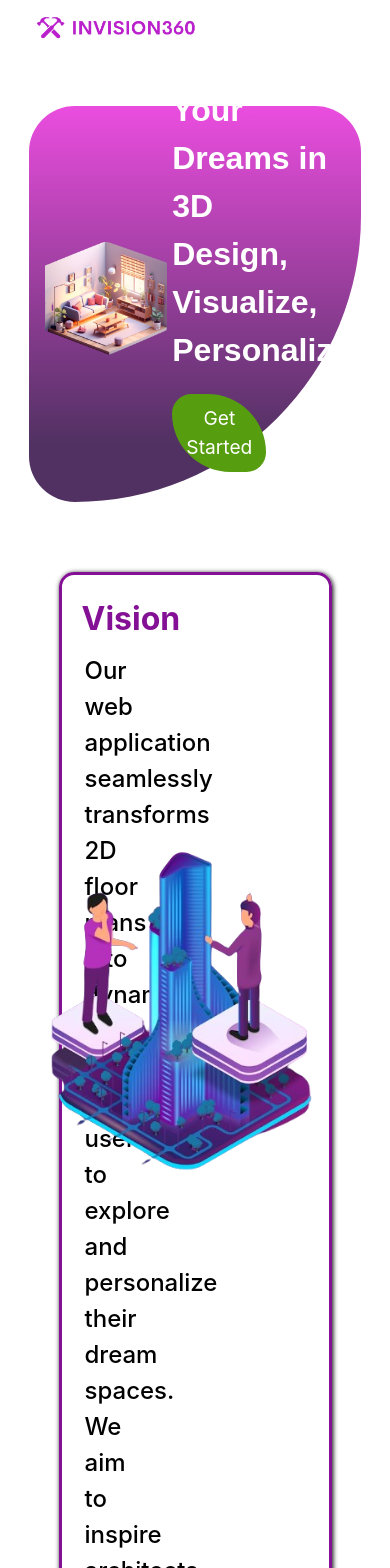
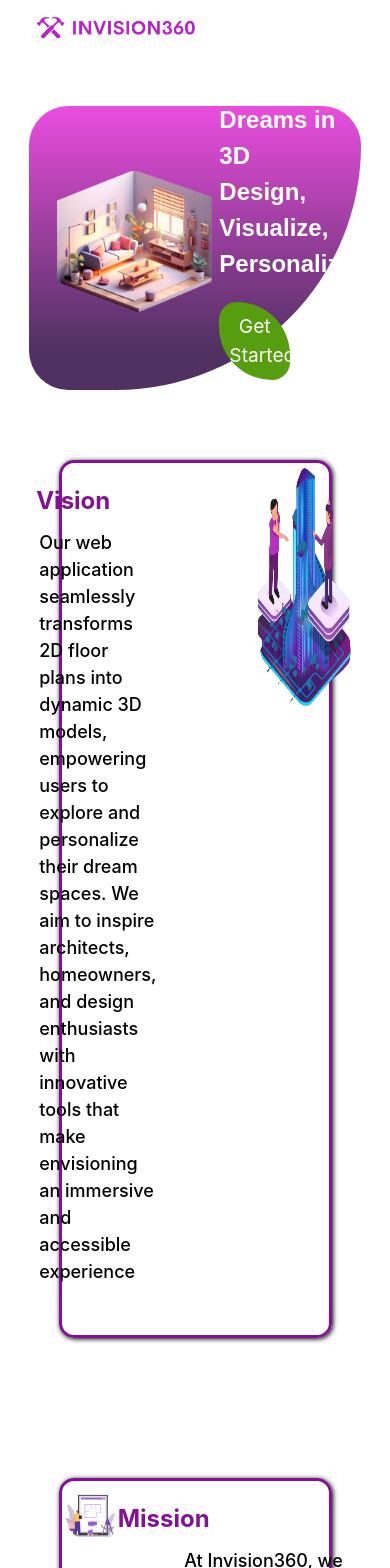
Before and after one commit to Invision36O/invision-frontend, a React (Vite) app: page / in a window 390 px wide. Shown: the top 1568 px of the page. Built offline with nearby package versions, Linux system fonts and the light colour scheme.

Commit message:
Landing Page

```diff
--- a/src/Components/Home.css
+++ b/src/Components/Home.css
@@ -15,7 +15,7 @@
     width: 85%;
     height: 100%;
     margin-top: 50px;
-    padding: 30px 0px;
+    padding: 10px 0px;
     align-items: center;
 }
 
@@ -24,25 +24,31 @@
     flex-direction: column;
     text-align: right;
     margin-top: -50px;
-    margin-left: 20%;
+    margin-left: 15%;
 }
 
 .details h1{
     font-family: Arial, Helvetica, sans-serif;
     text-align: left;
     font-weight: 600;
-    font-size: 3em;
+    font-size: 2em;
 }
 
-@media (max-width: 1600px) {
+@media (max-width: 1200px) {
     .details h1 {
-      font-size: 2.2em;
+      font-size: 1.5em;
+    }
+      .image img{
+        height: 50%;
+        width: 50%;
+        margin: 5% 20%;
+
     }
   }
 
-  @media (max-width: 1200px) {
+  @media (max-width: 1000px) {
     .details h1 {
-      font-size: 2em;
+      font-size: 1.5em;
     }
   }
 
@@ -82,8 +88,8 @@
 
   .image img{
     height: 100%;
-    width: 160%;
-    margin: 10% 20%;
+    width: 110%;
+    margin: 5% 20%;
 }
 
 .vision{
@@ -94,27 +100,29 @@
   border-radius: 15px;
   padding: 20px;
   box-shadow: 1px 1px 5px;
+  display: flex;
+  flex-direction: row;
+  justify-content: center;
 }
 
 .vision h1{
   font-weight: 700;
   margin: 0%;
-  font-size: xx-large;
+  font-size: x-large;
   color: #841195;
   text-align: left;
 }
 
 .vision p{
-  font-size: x-large;
+  font-size: large;
   font-weight: 500;
-  padding: 10px 300px 30px 3px;
+  padding: 10px 100px 30px 3px;
 }
 
 .vision img{
-  position: absolute;
-  right: 11%;
-  top: 100%;
-  height: 40%;
+  width: 25vw;
+  height: 25vh;
+  scale: 120%;
 }
 
 .mission{
@@ -132,13 +140,13 @@
   font-weight: 700;
   margin: 0%;
   margin-left: 5%;
-  font-size: xx-large;
+  font-size: x-large;
   color: #841195;
   text-align: left;
 }
 
 .mission p{
-  font-size: x-large;
+  font-size: large;
   font-weight: 500;
   padding: 10px 30px 30px 80px;
 }
@@ -164,7 +172,7 @@
 .features h1{
   font-weight: 600;
   font-size: xxx-large;
-  border-radius: 0 0 15px 15px; /* Adjust values to suit your design */
+  border-radius: 0 0 15px 15px;
   background-color: #841195;
   width: fit-content;
   padding: 10px 70px;
--- a/src/Components/Home.jsx
+++ b/src/Components/Home.jsx
@@ -20,8 +20,10 @@ export const Homepage = () => {
           </div>
 
           <div className="vision">
-            <h1>Vision</h1>
-            <p>Our web application seamlessly transforms 2D floor plans into dynamic 3D models, empowering users to explore and personalize their dream spaces. We aim to inspire architects, homeowners, and design enthusiasts with innovative tools that make envisioning an immersive and accessible experience</p>
+            <div className="text">
+              <h1>Vision</h1>
+              <p>Our web application seamlessly transforms 2D floor plans into dynamic 3D models, empowering users to explore and personalize their dream spaces. We aim to inspire architects, homeowners, and design enthusiasts with innovative tools that make envisioning an immersive and accessible experience</p>
+            </div>
             <img alt="Screenshot" src="/Icons/vision.png" />
           </div>
 
--- a/src/Components/Navbar.css
+++ b/src/Components/Navbar.css
@@ -23,7 +23,7 @@
   padding: 0.3rem 0.7rem;
   border-radius: 4px;
   transition: background-color 0.3s ease;
-  font-size: larger;
+  font-size: medium;
   font-weight: 500;
   margin: 0rem 0.3rem;
 }
--- a/src/Pages/Login.css
+++ b/src/Pages/Login.css
@@ -28,16 +28,7 @@
     display: block;
     margin: 10px;
     text-align: left;
-  }
-
-  .form-button {
-    background-color: #800080;
-    color: #ffffff;
-    padding: 7px;
-    cursor: pointer;
-    border: none;
-    border-radius: 5px;
-    width: 80%;
+    font-size: medium;
   }
 
   .signup {
@@ -47,13 +38,24 @@
   .buttons {
     display: flex;
     flex-direction: column;
-    margin-top: 35px;
+    margin-top: 5px;
+  }
+
+  .buttons button{
+    background-color: #800080;
+    color: #ffffff;
+    padding: 10px 7px;
+    cursor: pointer;
+    border: none;
+    border-radius: 5px;
+    width: 80%;
+    font-size: large;
   }
 
   .rectangle-6login{
     background: linear-gradient(180deg, rgb(234.6, 77.03, 222.75) 0%, rgb(98, 49, 92) 85.15%);
     border-radius: 35px 35px 185px 35px;
-    padding: 70px 100px 50px 100px;
+    padding: 70px 100px 15px 100px;
     display: flex;
     justify-content: center;
     flex-direction: row;
--- a/src/Pages/Profile.css
+++ b/src/Pages/Profile.css
@@ -29,6 +29,11 @@
     display: flex;
     flex-direction: column;
     align-items: center;
+    margin: 10px;
+  }
+
+  .profile-buttons button{
+    margin: 10px;
   }
 
   .profile-update-button,
```
